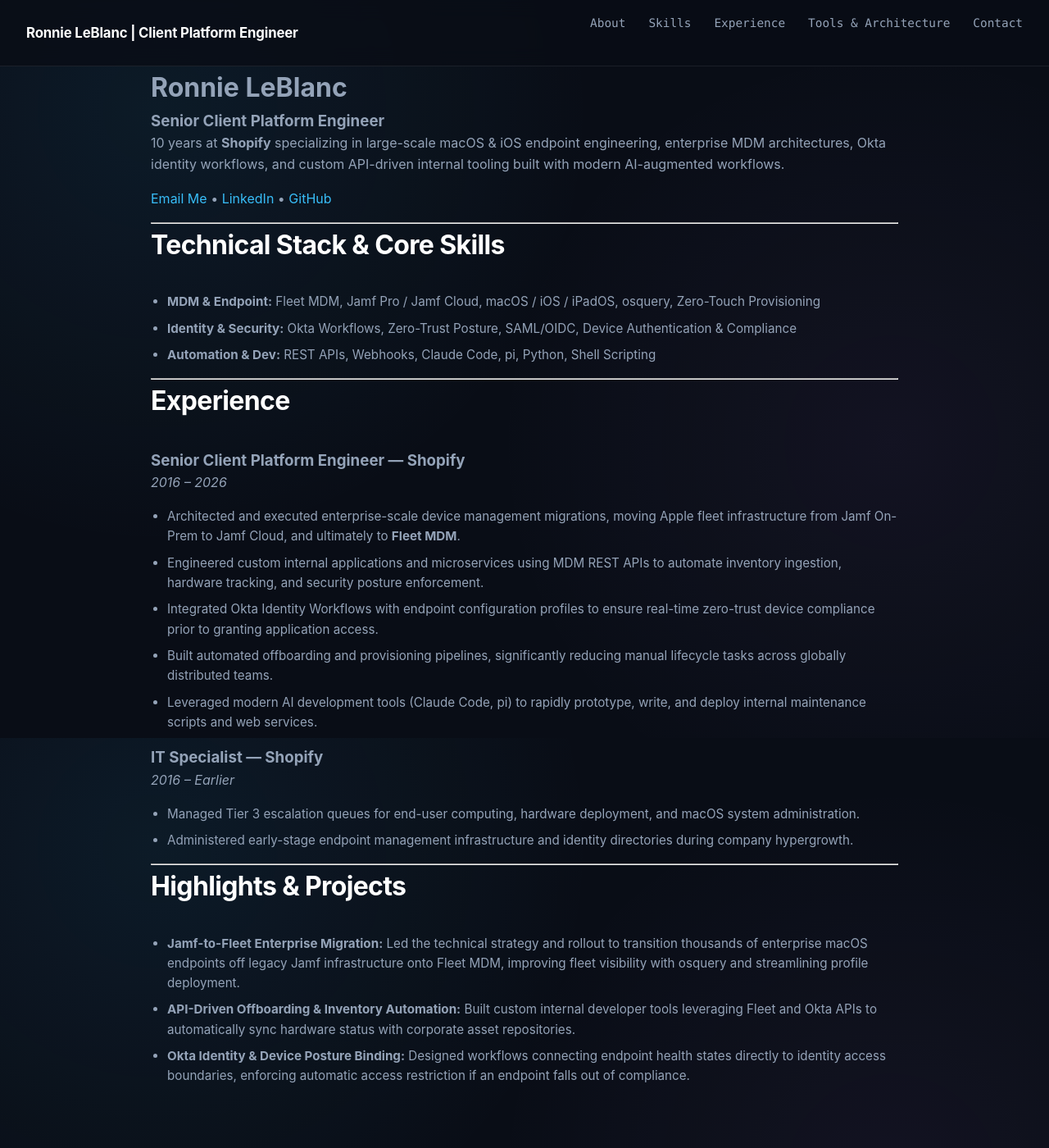
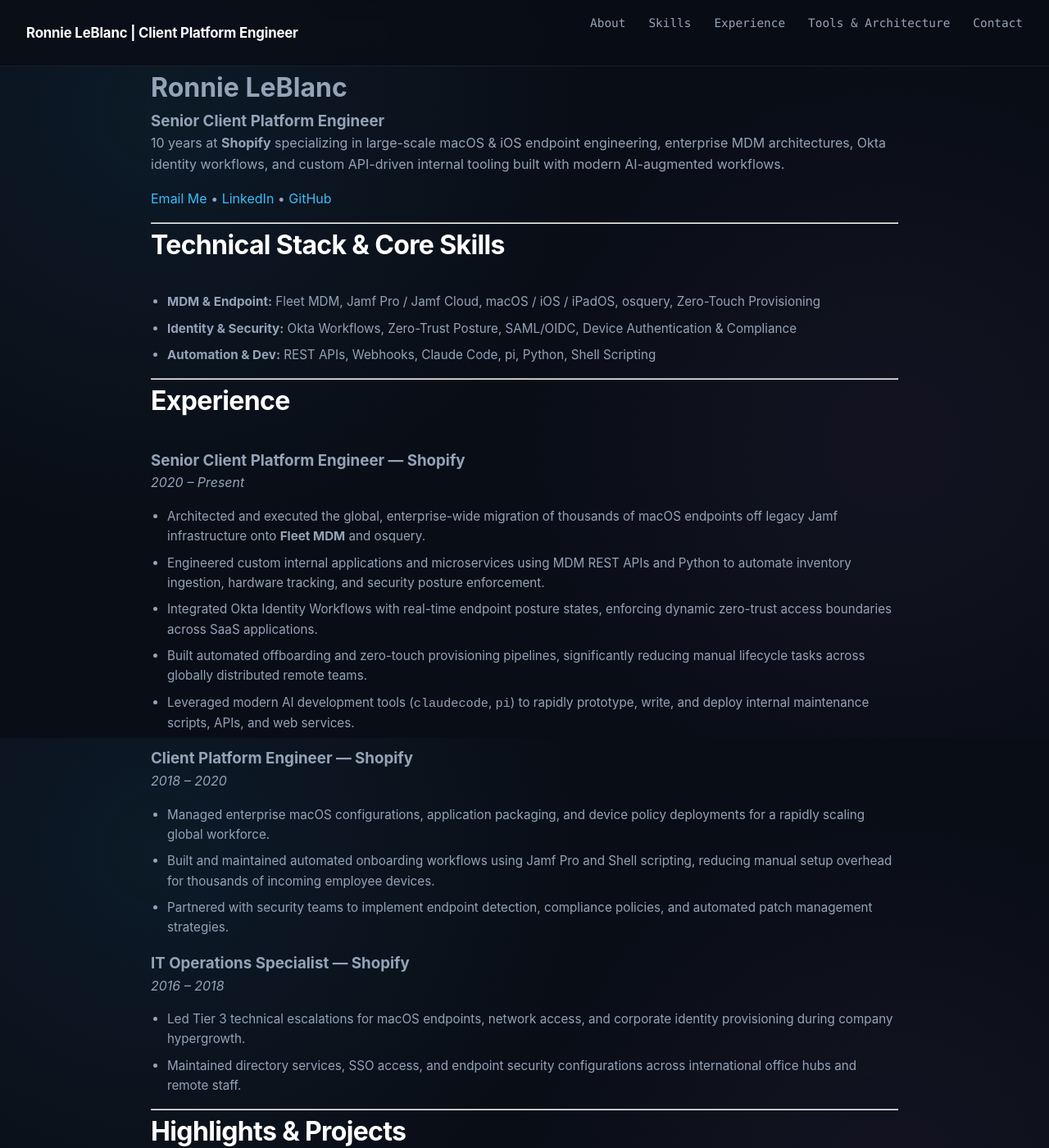
Before and after one commit to ronnieleblanc/ronnieleblanc.github.io, a Jekyll site: the page built from index.md, in a window 1280 px wide and 1400 px high. Shown: the whole window at 82% size. Built offline with Jekyll 4.4.1, drawn with Linux system fonts in a browser that asks for light colours.

Commit message:
Update index.md

```diff
--- a/index.md
+++ b/index.md
@@ -1,6 +1,6 @@
 ---
 layout: default
-title: Home
+title: Ronnie LeBlanc | Senior Client Platform Engineer
 ---
 
 # Ronnie LeBlanc
@@ -23,19 +23,26 @@
 ## Experience
 
 ### Senior Client Platform Engineer — Shopify
-*2016 – 2026*
+*2020 – Present*
 
-* Architected and executed enterprise-scale device management migrations, moving Apple fleet infrastructure from Jamf On-Prem to Jamf Cloud, and ultimately to **Fleet MDM**.
-* Engineered custom internal applications and microservices using MDM REST APIs to automate inventory ingestion, hardware tracking, and security posture enforcement.
-* Integrated Okta Identity Workflows with endpoint configuration profiles to ensure real-time zero-trust device compliance prior to granting application access.
-* Built automated offboarding and provisioning pipelines, significantly reducing manual lifecycle tasks across globally distributed teams.
-* Leveraged modern AI development tools (Claude Code, pi) to rapidly prototype, write, and deploy internal maintenance scripts and web services.
+* Architected and executed the global, enterprise-wide migration of thousands of macOS endpoints off legacy Jamf infrastructure onto **Fleet MDM** and osquery.
+* Engineered custom internal applications and microservices using MDM REST APIs and Python to automate inventory ingestion, hardware tracking, and security posture enforcement.
+* Integrated Okta Identity Workflows with real-time endpoint posture states, enforcing dynamic zero-trust access boundaries across SaaS applications.
+* Built automated offboarding and zero-touch provisioning pipelines, significantly reducing manual lifecycle tasks across globally distributed remote teams.
+* Leveraged modern AI development tools (`claudecode`, `pi`) to rapidly prototype, write, and deploy internal maintenance scripts, APIs, and web services.
 
-### IT Specialist — Shopify
-*2016 – Earlier*
+### Client Platform Engineer — Shopify
+*2018 – 2020*
 
-* Managed Tier 3 escalation queues for end-user computing, hardware deployment, and macOS system administration.
-* Administered early-stage endpoint management infrastructure and identity directories during company hypergrowth.
+* Managed enterprise macOS configurations, application packaging, and device policy deployments for a rapidly scaling global workforce.
+* Built and maintained automated onboarding workflows using Jamf Pro and Shell scripting, reducing manual setup overhead for thousands of incoming employee devices.
+* Partnered with security teams to implement endpoint detection, compliance policies, and automated patch management strategies.
+
+### IT Operations Specialist — Shopify
+*2016 – 2018*
+
+* Led Tier 3 technical escalations for macOS endpoints, network access, and corporate identity provisioning during company hypergrowth.
+* Maintained directory services, SSO access, and endpoint security configurations across international office hubs and remote staff.
 
 ---
 
```
